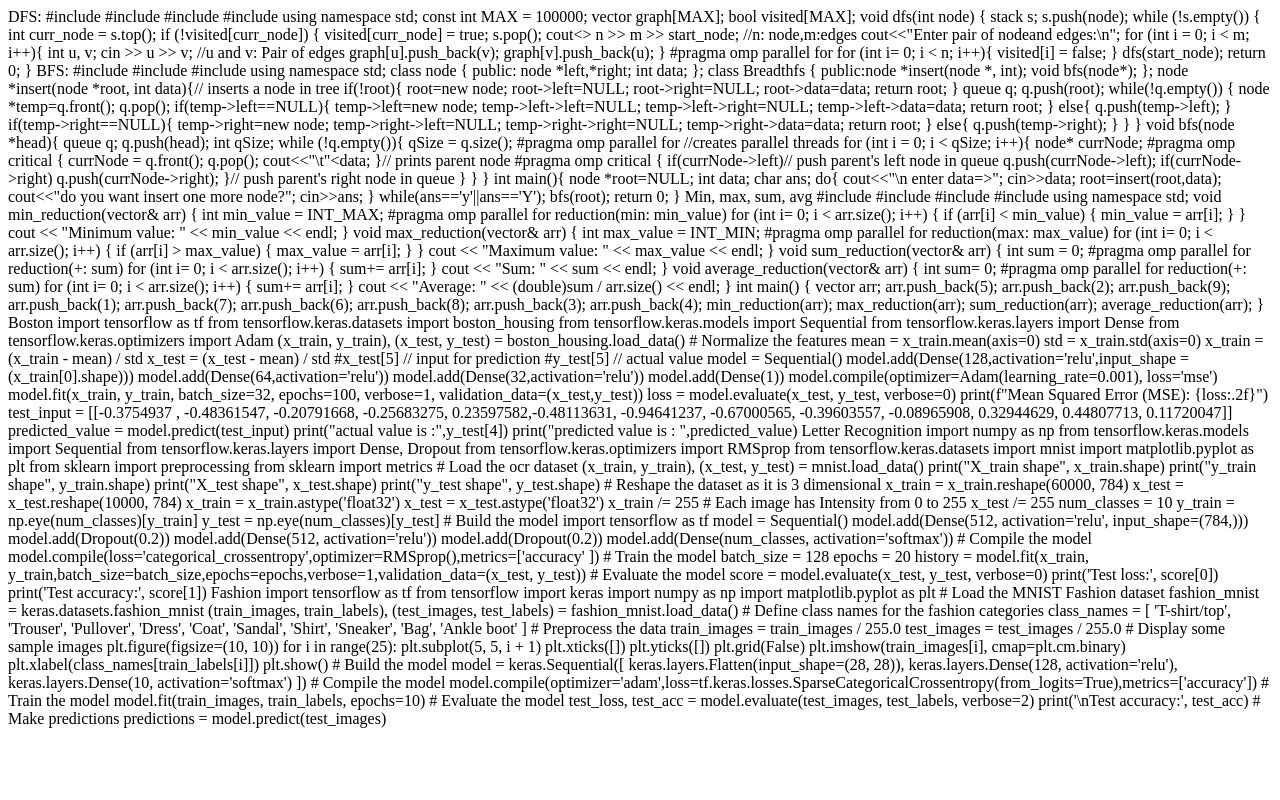
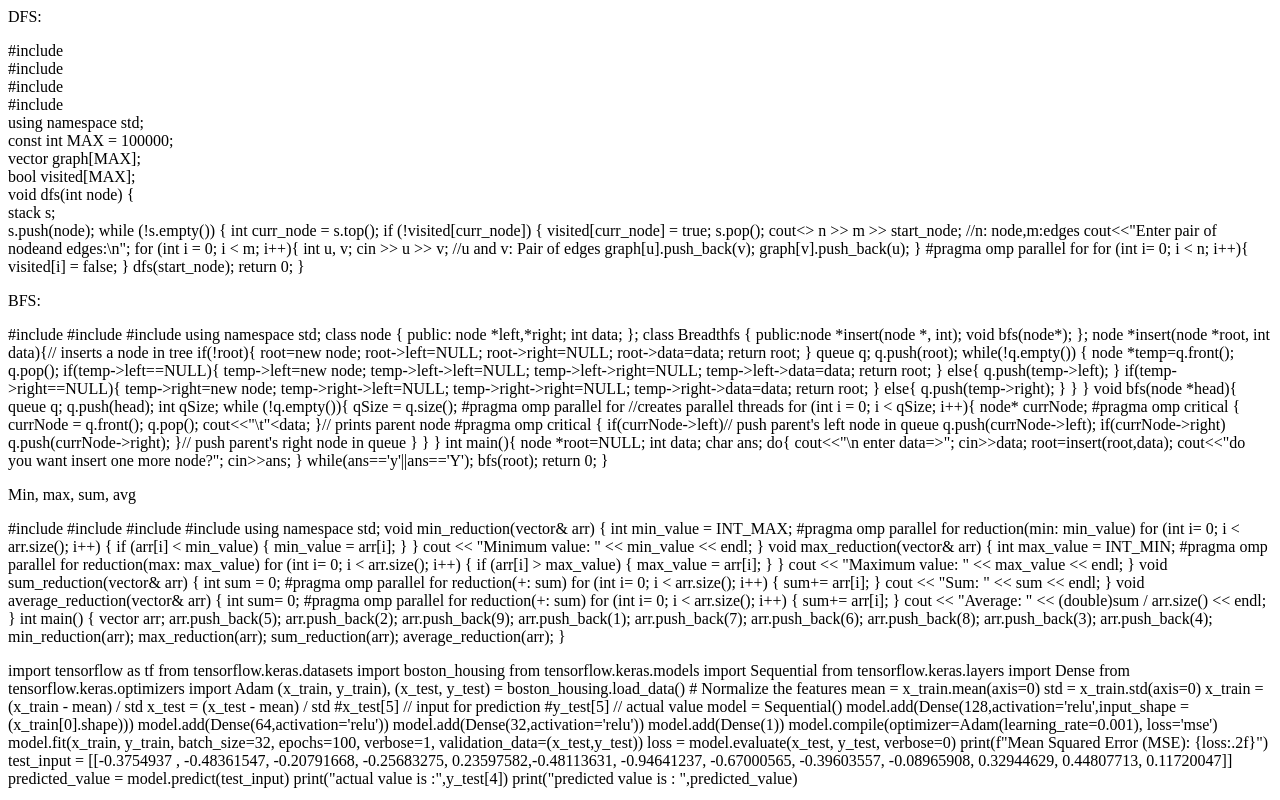
Before and after one commit to 30adi/LP5, a plain HTML site: page index.html in a window 1280 px wide. Shown: the top 800 px of the page. Drawn offline with Linux system fonts and the light colour scheme.

Commit message:
Update index.html

```diff
--- a/index.html
+++ b/index.html
@@ -5,16 +5,16 @@
 </head>
 <body>
 DFS:
-#include <iostream>
-#include <vector>
-#include <stack>
-#include <omp.h>
-using namespace std;
-const int MAX = 100000;
-vector<int> graph[MAX];
-bool visited[MAX];
-void dfs(int node) {
-    stack<int> s;
+<p>#include <iostream><br>
+#include <vector><br>
+#include <stack> <br>
+#include <omp.h> <br>
+using namespace std;<br>
+const int MAX = 100000;<br>
+vector<int> graph[MAX];<br>
+bool visited[MAX];<br>
+void dfs(int node) { <br>
+    stack<int> s;<br>
     s.push(node);
     while (!s.empty()) {
         int curr_node = s.top();
@@ -51,8 +51,9 @@
     dfs(start_node);
     return 0;
 }
-
+                         </p>
 BFS:
+<p>
 #include<iostream>
 #include<stdlib.h>
 #include<queue>
@@ -139,13 +140,13 @@
     bfs(root);
     return 0;
 }
-
+    </p>
 
 
 
 
 Min, max, sum, avg
-#include <iostream>
+<p>#include <iostream>
 #include <vector>
 #include <omp.h>
 #include <climits>
@@ -204,7 +205,7 @@
 }
 
 
-
+</p
 
 
 
@@ -213,6 +214,7 @@
 
 
 Boston
+    <p>
 import tensorflow as tf
 from tensorflow.keras.datasets import boston_housing
 from tensorflow.keras.models import Sequential
@@ -247,9 +249,9 @@
 predicted_value = model.predict(test_input)
 print("actual value is :",y_test[4])
 print("predicted value is : ",predicted_value)
-
+</p
 Letter Recognition
-import numpy as np
+<p>import numpy as np
 from tensorflow.keras.models import Sequential
 from tensorflow.keras.layers import Dense, Dropout
 from tensorflow.keras.optimizers import RMSprop
@@ -294,8 +296,9 @@
 score = model.evaluate(x_test, y_test, verbose=0)
 print('Test loss:', score[0])
 print('Test accuracy:', score[1])
-
+    </p>
 Fashion
+    <p>
 import tensorflow as tf
 from tensorflow import keras
 import numpy as np
@@ -336,5 +339,6 @@
 print('\nTest accuracy:', test_acc)
 # Make predictions
 predictions = model.predict(test_images)
+    </p>
 </body>
 </html>
```
